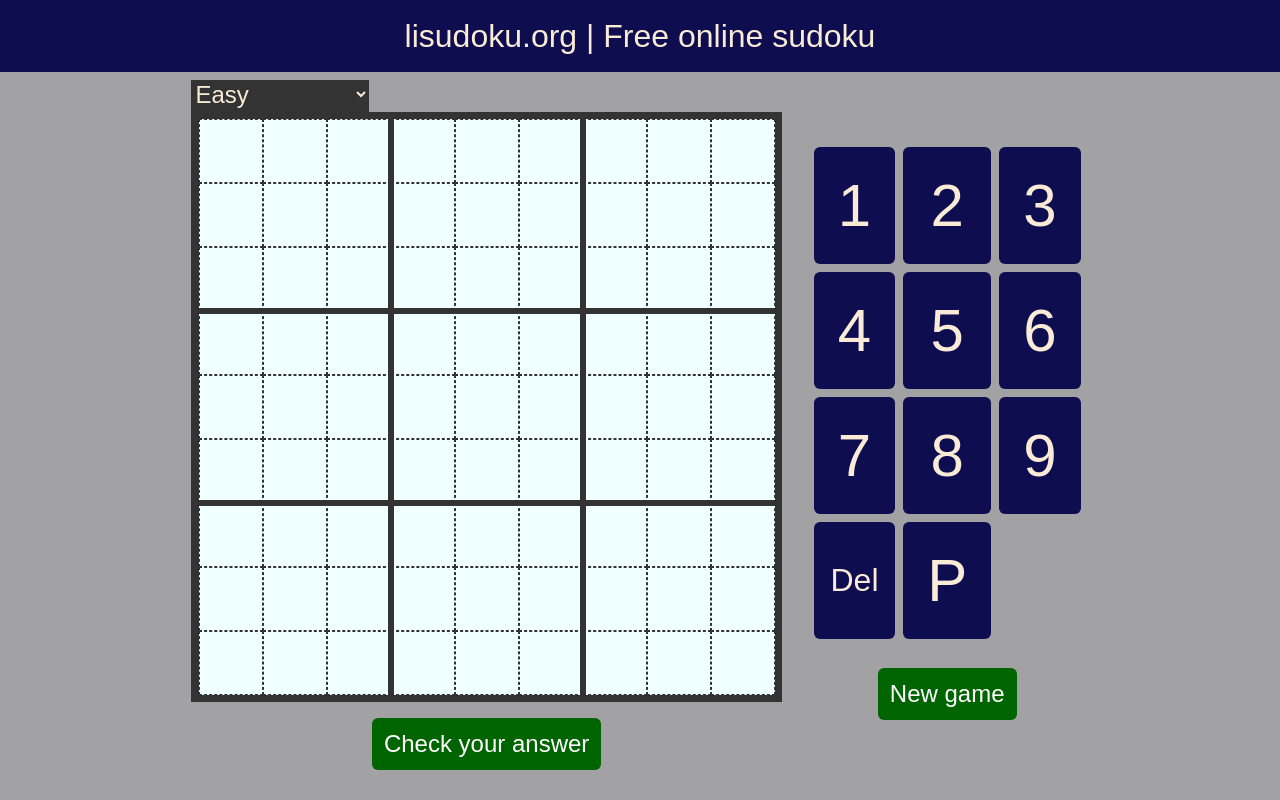
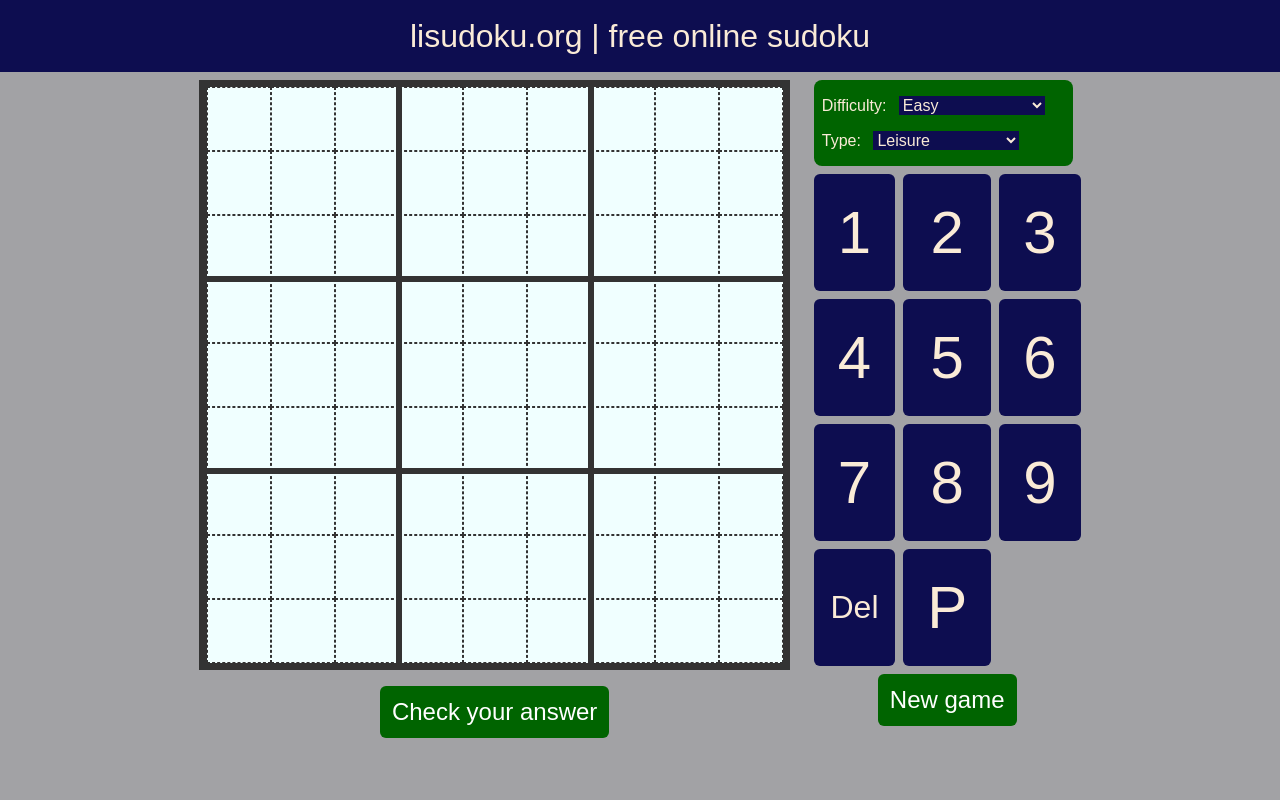
Before and after one commit to albertocorrias/sudoku, a Django app: template sudoku_site/sudoku_app/templates/sudoku_app/index.html in a window 1280 px wide. Run offline with Django 3.2, Linux system fonts and the light colour scheme; the template is opened without the code that fills it: values that come from a table or form of the project are taken from there, others are empty.

Commit message:
introducing game settings, with addition of leisure or timed types. Moved settings to the side of the board

```diff
--- a/sudoku_site/sudoku_app/forms.py
+++ b/sudoku_site/sudoku_app/forms.py
@@ -1,7 +1,15 @@
 from django import forms
 from .models import Game
 
-class DifficultyLevelForm(forms.Form):
+class GameSettingsForm(forms.Form):
+    LEISURE = 'Leisure'
+    TIMED = 'Timed'
+    GAME_TYPES = [
+        (LEISURE, 'Leisure'),
+        (TIMED, 'Timed'),
+    ]
+    difficulty_level = forms.ChoiceField(choices=Game.DIFFICULTY_LEVELS, label='Difficulty',\
+                                     widget=forms.Select(attrs={'onchange': 'submit();'}))
 
-    difficulty_level = forms.ChoiceField(choices=Game.DIFFICULTY_LEVELS, label='',\
-                                     widget=forms.Select(attrs={'onchange': 'submit();'}))#), default=Game.EASY)
+    game_type = forms.ChoiceField(choices=GAME_TYPES, label='Type',\
+                                     widget=forms.Select(attrs={'onchange': 'submit();'}))
--- a/sudoku_site/sudoku_app/static/smallscreen.css
+++ b/sudoku_site/sudoku_app/static/smallscreen.css
@@ -20,11 +20,16 @@ div.game-board {
     margin: 0;
 }
 
+div.right-controls{
+    margin: 0;
+}
 div.numpad-wrapper {
     grid-template-columns: auto auto auto auto auto auto auto auto auto auto auto;
     width: 100%;
     column-gap: 1vmin;
     margin: 0;
+    margin-bottom: 1vmin;
+    margin-top: 1vmin;
 }
 
 div.numpad-item{
--- a/sudoku_site/sudoku_app/static/style.css
+++ b/sudoku_site/sudoku_app/static/style.css
@@ -39,7 +39,7 @@ div.sudoku-game-wrapper{
     display: flex;
     flex-wrap: nowrap;
     justify-content: center;
-    align-items: center;
+    align-items: top;
     /*height: 100vh;*/
     margin: 0;
     font-size: 7.5vmin;
@@ -51,39 +51,39 @@ div.board-wrapper {
     grid-template-columns: 1 auto auto auto;
  }
 
-div.game-headers {
-    height: 4vmin;
-    background-color: rgb(162, 162, 165);
-    position: relative;
-    font-family: Arial;
-    font-size: 3vmin;
 
+div.right_controls{
+    display: block;
+    padding: 0;
+    margin-left: 3vmin;
 }
 
-div.difficulty_choices {
-    margin: 0;
-    height: 4vmin;
-    position: relative;
-    width: 30%;
-    background-color: #333333;
+
+
+div.game-options-wrapper {
+    background-color: darkgreen;
+    font-size: 2vmin;
+    border-radius: 1vmin;
+    margin-right: 1vmin;
+    padding: 1vmin;
+    color: antiquewhite;
+    display:block;
 }
-div.game-headers select {
+
+div.game-options-wrapper select {
     /* A reset of styles, including removing the default dropdown arrow*/
-
-    /* Additional resets for further consistency*/
-    background-color: transparent;
+    background-color: rgb(13, 13, 80);
     border: none;
-    width: 100%;
+    width: 60%;
     font-family: inherit;
-    font-size: 3vmin;
-    color: antiquewhite;
+    font-size: inherit;
+    color: inherit;
     cursor: pointer;
     outline: none;
     position: relative;
-    display: block;
-
-  }
-
+    display:inline;
+    margin: 1vmin;
+}
 
 
 div.game-board {
@@ -116,13 +116,13 @@ div.cell {
 
 div.right-controls{
     display:block;
+    margin-left: 3vmin;
 }
 div.new-button-wrapper{
-    margin-left: 3vmin;
     padding-top: 0px;
     padding-bottom: 0px;
     text-align: center;
-    vertical-align: middle;
+    vertical-align: top;
 }
 
 div.numpad-wrapper {
@@ -131,8 +131,8 @@ div.numpad-wrapper {
     column-gap: 1vmin;
     row-gap: 1vmin;
     position: relative;
-    margin-left: 3vmin;
-    padding: 1vmin;
+    margin-bottom: 1vmin;
+    margin-top: 1vmin;
 }
 div.numpad-item{
     text-align: center;
@@ -150,10 +150,6 @@ div.del-button{
     padding-bottom:  1vmin;
     padding-left:  1vmin;
     padding-right:  1vmin;
-}
-
-div.prov{
-    margin: auto;
 }
 
 
@@ -180,6 +176,10 @@ button.submit_button {
     border-radius: 6px;
   }
 
+button.new_game_button{
+    margin: 0;
+    vertical-align: top;
+}
 button.resume_play_button{
     display: var(--resume-play-visibility);
     background-color: rgb(148, 216, 216);
--- a/sudoku_site/sudoku_app/templates/sudoku_app/index.html
+++ b/sudoku_site/sudoku_app/templates/sudoku_app/index.html
@@ -16,26 +16,28 @@
 
     </head>
     <body>
-        <div id="header" class="header">lisudoku.org | Free online sudoku</div>
+        <div id="header" class="header">lisudoku.org | free online sudoku</div>
         <div id="sudoku-game-wrapper" class="sudoku-game-wrapper">
             <div id="board-wrapper" class="board-wrapper">
-                <div id="game-headers" class="game-headers">
-                    <form action="{% url 'sudoku_app:new_puzzle_from_diff_level_change' %}" method="post">
-                        {% csrf_token %}
-                            <div id="difficulty_choices" class="difficulty_choices">
-                                {{ diff_level_form }}
-                            </div>
-
-                    </form>
-
-                </div>
                 <div id="game-board" class="game-board"></div>
                 <div id="board-footer" class="board-footer">
                     <button type="button" class="submit_button" id="submit_button">Check your answer</button>
                     <button type="button" class="submit_button resume_play_button" id="resume_play_button">Resume play</button>
                 </div>
+
             </div>
             <div id="right-controls" class="right-controls">
+                <div id="game-options-wrapper" class="game-options-wrapper">
+                    <form action="{% url 'sudoku_app:new_puzzle_from_diff_level_change' %}" method="post">
+                        {% csrf_token %}
+                        {% for field in game_settings_form %}
+
+                            {{field.label}}: {{ field }}
+                            <br/>
+                        {% endfor %}
+                    </form>
+                </div>
+
                 <div id = "numpad-wrapper" class="numpad-wrapper">
                     <div id = "numpad-item-1" class="numpad-item"> 1 </div>
                     <div id = "numpad-item-2" class="numpad-item"> 2 </div>
@@ -52,7 +54,7 @@
                 <div id="new-button-wrapper" class="new-button-wrapper">
                     <form action="{% url 'sudoku_app:new_puzzle' %}" method="post">
                         {% csrf_token %}
-                        <button type="submit" name='new_game_button' class="submit_button" value="{{ puzzle_id }}">New game</button>
+                        <button type="submit" name='new_game_button' class="submit_button new_game_button" value="{{ puzzle_id }}">New game</button>
                     </form>
                 </div>
             </div>
--- a/sudoku_site/sudoku_app/urls.py
+++ b/sudoku_site/sudoku_app/urls.py
@@ -8,5 +8,5 @@ urlpatterns = [
     path('', views.index, name='index'),
     path('new_puzzle_from_diff_level_change', views.new_puzzle_from_diff_level_change, name='new_puzzle_from_diff_level_change'),
     path('new_puzzle', views.new_puzzle, name='new_puzzle'),
-    path('<int:puzzle_id>', views.new_specific_puzzle, name='new_spec_puzzle'),
+    path('<int:puzzle_id>', views.new_specific_puzzle, name='new_specific_puzzle'),
 ]
```
Also changed, not shown: sudoku_site/sudoku_app/tests/testGameViews.py (+26 -5 lines), sudoku_site/sudoku_app/views.py (+15 -10 lines).
